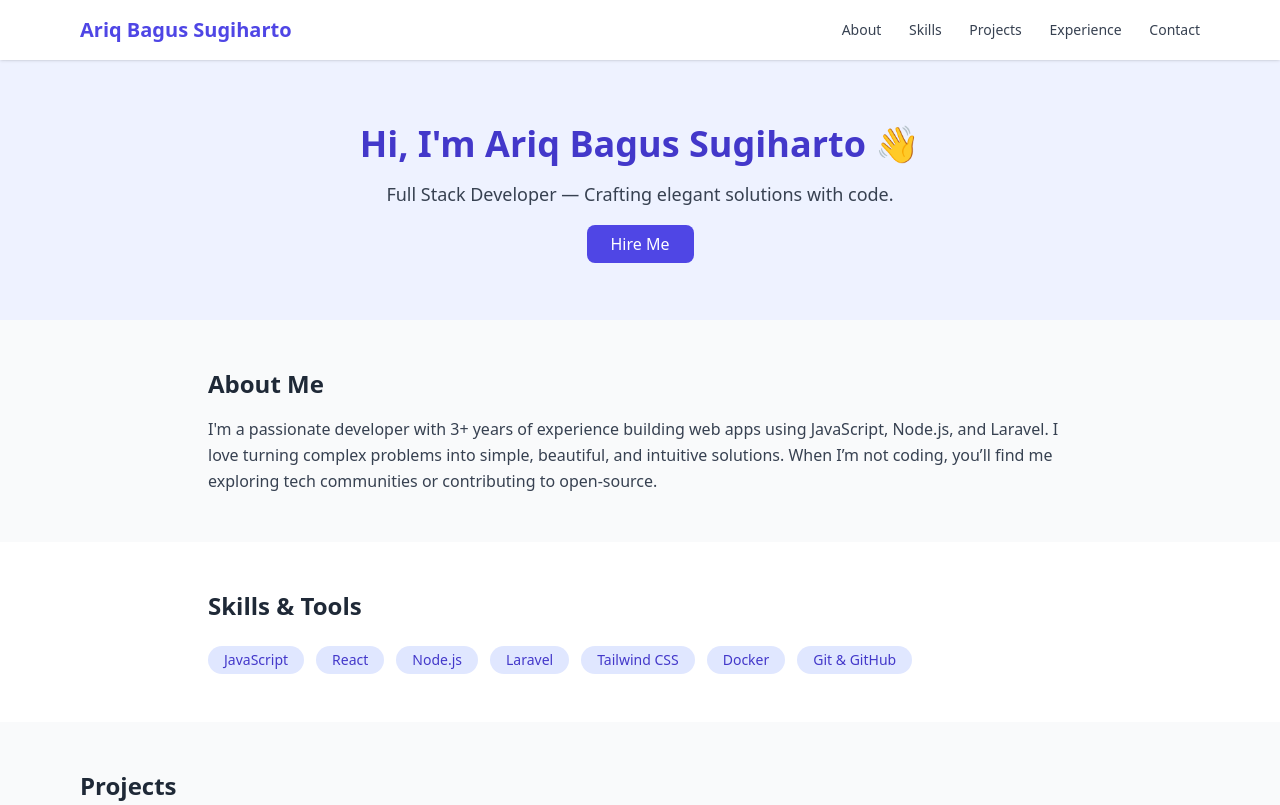
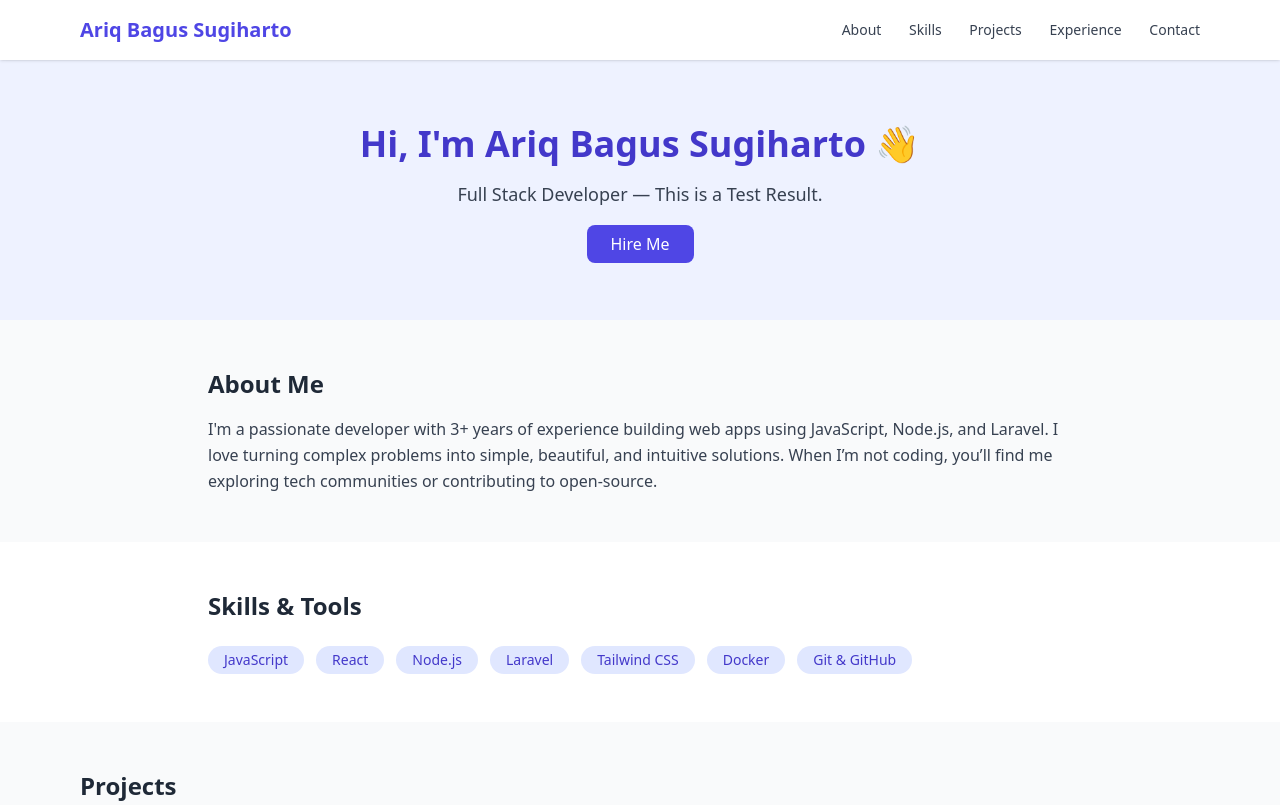
Before and after one commit to AbbysGud/kisi-uts-aws, a plain HTML site: page index.html in a window 1280 px wide. Shown: the top 805 px of the page. Drawn offline with nearby package versions, Linux system fonts and the light colour scheme.

Commit message:
Third Commit

```diff
--- a/index.html
+++ b/index.html
@@ -25,7 +25,7 @@
   <!-- Hero Section -->
   <section class="text-center py-16 bg-indigo-50">
     <h2 class="text-4xl font-bold text-indigo-700">Hi, I'm Ariq Bagus Sugiharto 👋</h2>
-    <p class="mt-4 text-lg text-gray-700">Full Stack Developer — Crafting elegant solutions with code.</p>
+    <p class="mt-4 text-lg text-gray-700">Full Stack Developer — This is a Test Result.</p>
     <div class="mt-6">
       <a href="#contact" class="bg-indigo-600 text-white px-6 py-2 rounded-lg hover:bg-indigo-700 transition">Hire Me</a>
     </div>
```
